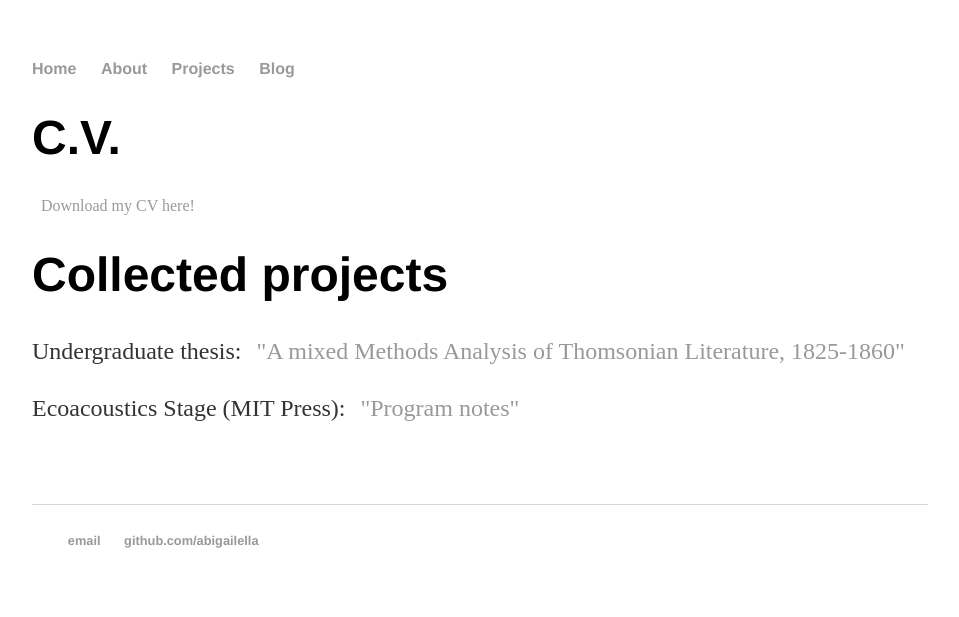
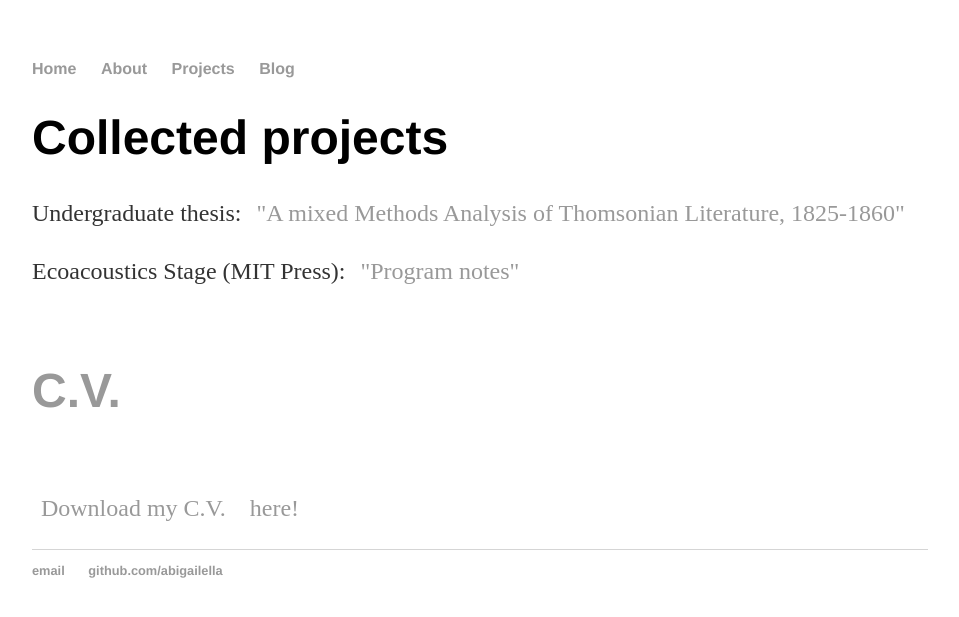
Before and after one commit to abigailella/abigailella.github.io, a Jekyll site: the page projects.html, which Jekyll copies as it is, in a window 1280 px wide. Shown: the top 617 px of the page, without its empty margins (160-1119 px from the left). Built offline with Jekyll 4.4.1, drawn with Linux system fonts in a browser that asks for light colours.

Commit message:
Update projects.html

```diff
--- a/projects.html
+++ b/projects.html
@@ -24,18 +24,15 @@
 
 	<div class="blurb">
 
-		<h1> C.V.</h1>
-
-		<a href="Professional_CV (14).pdf" style="text-decoration:none; margin:1%;">Download my CV here!</a>
-
-
 
 
 	<h1>Collected projects</h1>
 		<p>Undergraduate thesis: <a href = "thesis.pdf"style="text-decoration:none; margin:1%;">"A mixed Methods Analysis of Thomsonian Literature, 1825-1860"</a> </p>
 		<p> Ecoacoustics Stage (MIT Press): <a href = "https://www.mitpressjournals.org/doi/pdf/10.1162/comj_e_00452" style="text-decoration:none; margin:1%;">"Program notes"   </p>
 
+	<h1> C.V.</h1>
 
+		<p>Download my C.V. <a href="Professional_CV (14).pdf" style="text-decoration:none; margin:1%;">here!</a>	</p>
 
 
 </div><!-- /.blurb -->
```
